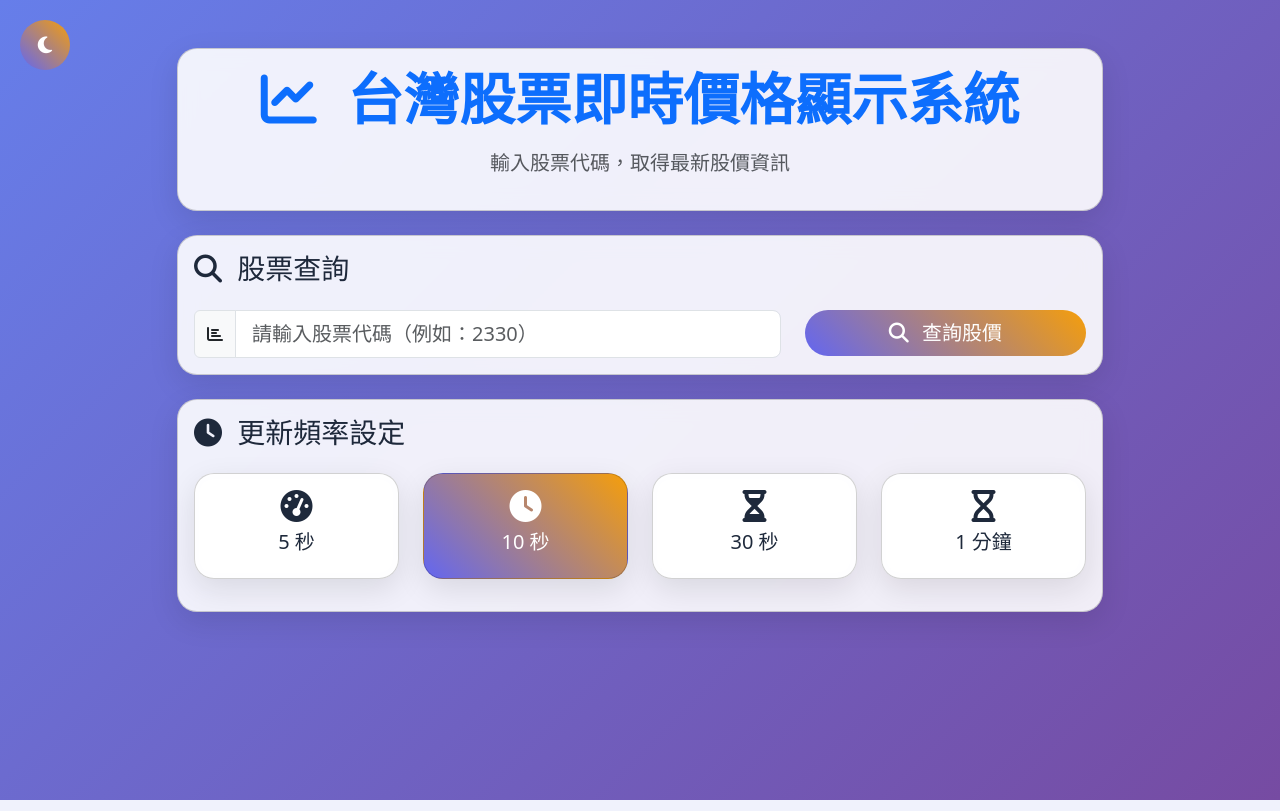
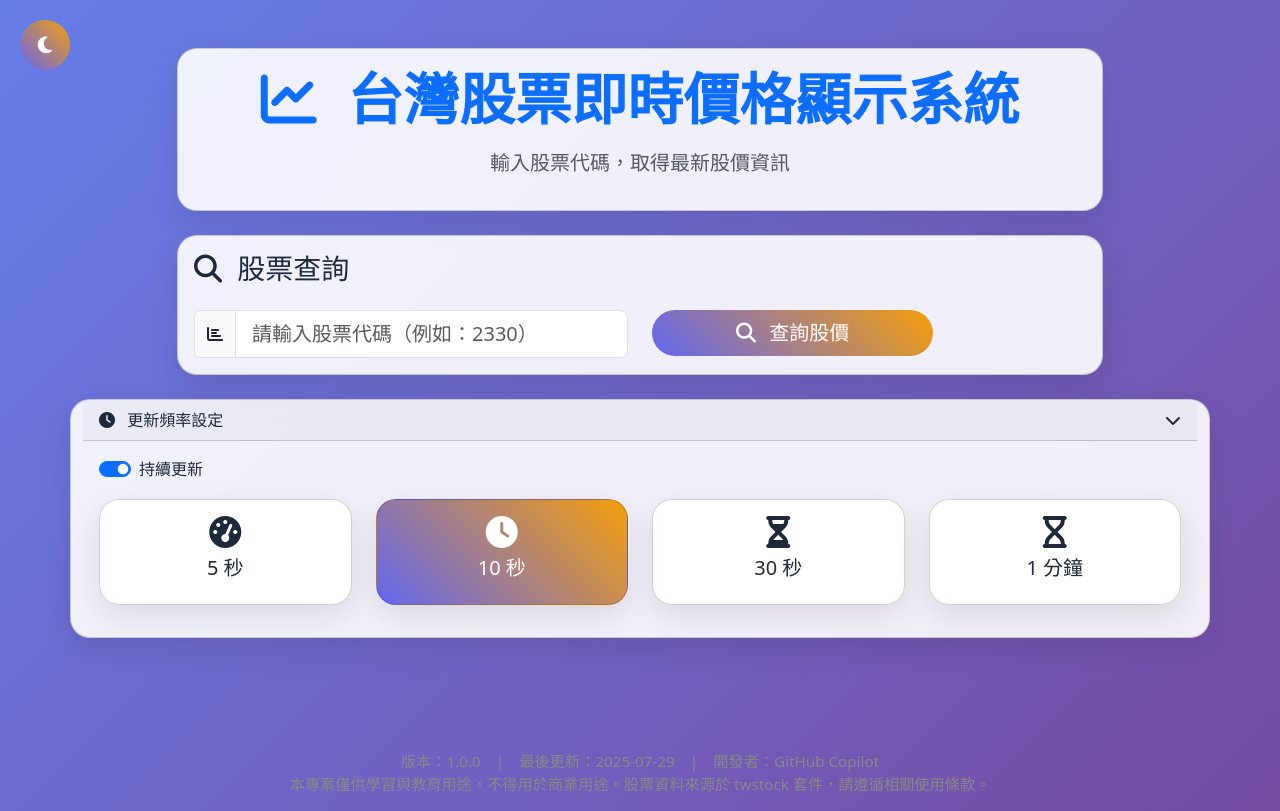
Before and after one commit to chttitool/stock, a Flask app: page / in a window 1280 px wide. Run offline with Flask 3, Linux system fonts and the light colour scheme.

Commit message:
新增更新頻率設定卡片收折功能，優化股市狀態判斷與通知顯示

```diff
--- a/app/static/js/main.js
+++ b/app/static/js/main.js
@@ -1,3 +1,54 @@
+/**
+ * 收折更新頻率設定卡片
+ * @param {boolean} collapse 是否收折（true=收折，false=展開）
+ */
+function toggleFrequencyCardCollapse(collapse) {
+    // 取得 Bootstrap Collapse 元件
+    const collapseEl = document.getElementById('frequencyCollapse');
+    if (!collapseEl) return;
+    const bsCollapse = bootstrap.Collapse.getOrCreateInstance(collapseEl);
+    if (collapse) {
+        bsCollapse.hide();
+        // 切換 icon 方向
+        document.getElementById('frequencyCollapseIcon').classList.remove('fa-chevron-down');
+        document.getElementById('frequencyCollapseIcon').classList.add('fa-chevron-up');
+    } else {
+        bsCollapse.show();
+        document.getElementById('frequencyCollapseIcon').classList.remove('fa-chevron-up');
+        document.getElementById('frequencyCollapseIcon').classList.add('fa-chevron-down');
+    }
+}
+
+// 點擊 header 手動展開/收折
+document.addEventListener('DOMContentLoaded', function() {
+    const header = document.querySelector('.card-header[data-bs-toggle="collapse"]');
+    if (header) {
+        header.addEventListener('click', function() {
+            const collapseEl = document.getElementById('frequencyCollapse');
+            const isShown = collapseEl.classList.contains('show');
+            toggleFrequencyCardCollapse(isShown);
+        });
+    }
+});
+/**
+ * 判斷台灣股市是否開盤
+ * @returns {string} 狀態：'open' | 'closed' | 'holiday'
+ */
+function getMarketStatus() {
+    const now = new Date();
+    const day = now.getDay(); // 0:週日, 1:週一, ..., 6:週六
+    // 台灣股市開盤：週一~週五 09:00~13:30
+    if (day === 0 || day === 6) {
+        return 'holiday';
+    }
+    const hour = now.getHours();
+    const minute = now.getMinutes();
+    const openTime = hour * 60 + minute;
+    if (openTime >= 9 * 60 && openTime < 13 * 60 + 30) {
+        return 'open';
+    }
+    return 'closed';
+}
 // main.js - 股票即時價格顯示系統前端邏輯
 // 所有函式皆含繁體中文註解
 
@@ -64,7 +115,19 @@ function searchStock() {
         return;
     }
     currentStockCode = stockCode;
-    fetchStockData(stockCode);
+    // 第一次查詢一定顯示結果
+    fetchStockData(stockCode).then(() => {
+        // 查詢成功後自動收折更新頻率設定卡片
+        toggleFrequencyCardCollapse(true);
+    });
+    // 若收盤或休市只查詢一次，不啟動自動更新
+    const status = getMarketStatus();
+    const updateClosedToggle = document.getElementById('toggleUpdateClosed');
+    if (status !== 'open' && !(updateClosedToggle && updateClosedToggle.checked)) {
+        updateLastUpdateTime(status);
+        showNotification(status === 'holiday' ? '台灣股市休市，暫停自動更新' : '台灣股市已收盤，暫停自動更新', 'info');
+        return;
+    }
     startAutoUpdate();
 }
 
@@ -76,19 +139,20 @@ async function fetchStockData(stockCode) {
     const loadingIndicator = document.getElementById('loading-indicator');
     loadingIndicator.style.display = 'block';
     try {
+        // 呼叫 API 取得股票資料
         const response = await fetch(`/api/stock/${stockCode}`);
         const result = await response.json();
+        loadingIndicator.style.display = 'none';
         if (result.success) {
-            updateStockUI(result.data);
+            updateStockUI(result.data); // 顯示股價資訊
             updateLastUpdateTime();
-            showNotification(`股票 ${stockCode} 資料更新成功`, 'success');
+            showNotification('股價查詢成功', 'success');
         } else {
             handleApiError(result.error);
         }
     } catch (error) {
+        loadingIndicator.style.display = 'none';
         handleApiError(error.message);
-    } finally {
-        loadingIndicator.style.display = 'none';
     }
 }
 
@@ -174,8 +238,23 @@ function handleApiError(message) {
  */
 function startAutoUpdate() {
     clearInterval(updateInterval);
+    const updateClosedToggle = document.getElementById('toggleUpdateClosed');
+    const allowUpdateWhenClosed = updateClosedToggle && updateClosedToggle.checked;
+    const status = getMarketStatus();
+    if (!allowUpdateWhenClosed && status !== 'open') {
+        updateLastUpdateTime(status);
+        showNotification(status === 'holiday' ? '台灣股市休市，暫停自動更新' : '台灣股市已收盤，暫停自動更新', 'info');
+        return;
+    }
     updateInterval = setInterval(() => {
         if (currentStockCode) {
+            const status = getMarketStatus();
+            if (!allowUpdateWhenClosed && status !== 'open') {
+                clearInterval(updateInterval);
+                updateLastUpdateTime(status);
+                showNotification(status === 'holiday' ? '台灣股市休市，暫停自動更新' : '台灣股市已收盤，暫停自動更新', 'info');
+                return;
+            }
             fetchStockData(currentStockCode);
         }
     }, currentFrequency * 1000);
@@ -187,7 +266,13 @@ function startAutoUpdate() {
 function updateLastUpdateTime() {
     const lastUpdateSpan = document.getElementById('last-update');
     const now = new Date();
-    const timeString = now.toLocaleString('zh-TW');
+    const status = typeof arguments[0] === 'string' ? arguments[0] : getMarketStatus();
+    let timeString = now.toLocaleString('zh-TW');
+    if (status === 'holiday') {
+        timeString += '（休市）';
+    } else if (status === 'closed') {
+        timeString += '（已收盤）';
+    }
     lastUpdateSpan.textContent = `最後更新：${timeString}`;
 }
 
@@ -197,18 +282,30 @@ function updateLastUpdateTime() {
  * @param {string} type - 通知類型 (success, danger, warning, info)
  */
 function showNotification(message, type = 'info') {
+    /**
+     * 通知訊息由上而下排列，並自動消失
+     * @param {string} message 通知內容
+     * @param {string} type 通知類型
+     */
     const notificationArea = document.getElementById('notification-area');
+    // 建立通知元素
     const notification = document.createElement('div');
-    notification.className = `alert alert-${type} alert-dismissible fade show notification animate__animated animate__fadeInRight`;
+    notification.className = `alert alert-${type} alert-dismissible fade show notification animate__animated animate__fadeInDown`;
     notification.innerHTML = `
         <strong><i class="fas fa-info-circle me-2"></i></strong>
         ${message}
         <button type="button" class="btn-close" data-bs-dismiss="alert"></button>
     `;
-    notificationArea.appendChild(notification);
+    // 插入最上方，確保新通知在最上面
+    if (notificationArea.firstChild) {
+        notificationArea.insertBefore(notification, notificationArea.firstChild);
+    } else {
+        notificationArea.appendChild(notification);
+    }
+    // 3 秒後自動消失
     setTimeout(() => {
         if (notification.parentNode) {
-            notification.classList.add('animate__fadeOutRight');
+            notification.classList.add('animate__fadeOutUp');
             setTimeout(() => {
                 notification.remove();
             }, 500);
@@ -221,6 +318,16 @@ function showNotification(message, type = 'info') {
  */
 function init() {
     initializeTheme();
+    // 監聽 toggle 開關
+    const toggle = document.getElementById('toggleUpdateClosed');
+    if (toggle) {
+        toggle.addEventListener('change', function() {
+            if (currentStockCode) {
+                clearInterval(updateInterval);
+                startAutoUpdate();
+            }
+        });
+    }
     document.getElementById('stockCode').addEventListener('keypress', function(e) {
         if (e.key === 'Enter') {
             searchStock();
--- a/app/templates/index.html
+++ b/app/templates/index.html
@@ -193,7 +193,7 @@
                         </h3>
 
                         <div class="row">
-                            <div class="col-md-8">
+                            <div class="col-md-6">
                                 <div class="input-group">
                                     <span class="input-group-text">
                                         <i class="fas fa-chart-bar"></i>
@@ -205,24 +205,37 @@
                                            maxlength="4">
                                 </div>
                             </div>
-                            <div class="col-md-4">
+                            <div class="col-md-4 text-end">
                                 <button class="btn btn-gradient btn-lg w-100" onclick="searchStock()">
                                     <i class="fas fa-search me-2"></i>
                                     查詢股價
                                 </button>
                             </div>
+                            <!-- 持續更新 toggle 已移至更新頻率設定卡片 -->
+                            </div>
                         </div>
                     </div>
                 </div>
 
-                <!-- 更新頻率設定卡片 -->
+                <!-- 更新頻率設定卡片（可收折） -->
                 <div class="card mb-4 animate__animated animate__fadeInUp">
+                    <div class="card-header d-flex justify-content-between align-items-center" style="cursor:pointer;" data-bs-toggle="collapse" data-bs-target="#frequencyCollapse" aria-expanded="true" aria-controls="frequencyCollapse">
+                        <div>
+                            <i class="fas fa-clock me-2"></i>
+                            <span class="card-title">更新頻率設定</span>
+                        </div>
+                        <i class="fas fa-chevron-down" id="frequencyCollapseIcon"></i>
+                    </div>
+                    <div id="frequencyCollapse" class="collapse show">
                         <div class="card-body">
-                        <h3 class="card-title mb-4">
-                            <i class="fas fa-clock me-2"></i>
-                            更新頻率設定
-                        </h3>
-
+                            <div class="row align-items-center mb-3">
+                                <div class="col-12 col-md-4 mb-2 mb-md-0">
+                                    <div class="form-check form-switch">
+                                        <input class="form-check-input" type="checkbox" id="toggleUpdateClosed" checked>
+                                        <label class="form-check-label ms-0" for="toggleUpdateClosed" title="啟用後，休市/收盤時仍會持續自動更新" style="margin-left: 0.25rem;">持續更新</label>
+                                    </div>
+                                </div>
+                            </div>
                             <div class="row" id="frequency-options">
                                 <div class="col-6 col-md-3 mb-3">
                                     <div class="card update-frequency-card text-center" onclick="setUpdateFrequency(5)">
@@ -259,6 +272,7 @@
                             </div>
                         </div>
                     </div>
+                </div>
 
                 <!-- 股票資訊顯示卡片 -->
                 <div class="card animate__animated animate__fadeInUp" id="stock-info-card" style="display: none;">
@@ -283,9 +297,13 @@
         </div>
     </div>
 
+    <!-- 頁面註腳 -->
+    <footer class="text-center py-3 mt-4" style="font-size:0.95rem;color:#888;">
+        <div>版本：1.0.0　|　最後更新：2025-07-29　|　開發者：GitHub Copilot</div>
+        <div>本專案僅供學習與教育用途，不得用於商業用途。股票資料來源於 twstock 套件，請遵循相關使用條款。</div>
+    </footer>
     <!-- Bootstrap 5 JavaScript from jsDelivr CDN -->
     <script src="https://cdn.jsdelivr.net/npm/bootstrap@5.3.0/dist/js/bootstrap.bundle.min.js"></script>
-
     <!-- 引用外部 main.js -->
     <script src="{{ url_for('static', filename='js/main.js') }}"></script>
 </body>
```
Lines whose indentation alone changed are shown as unchanged.
